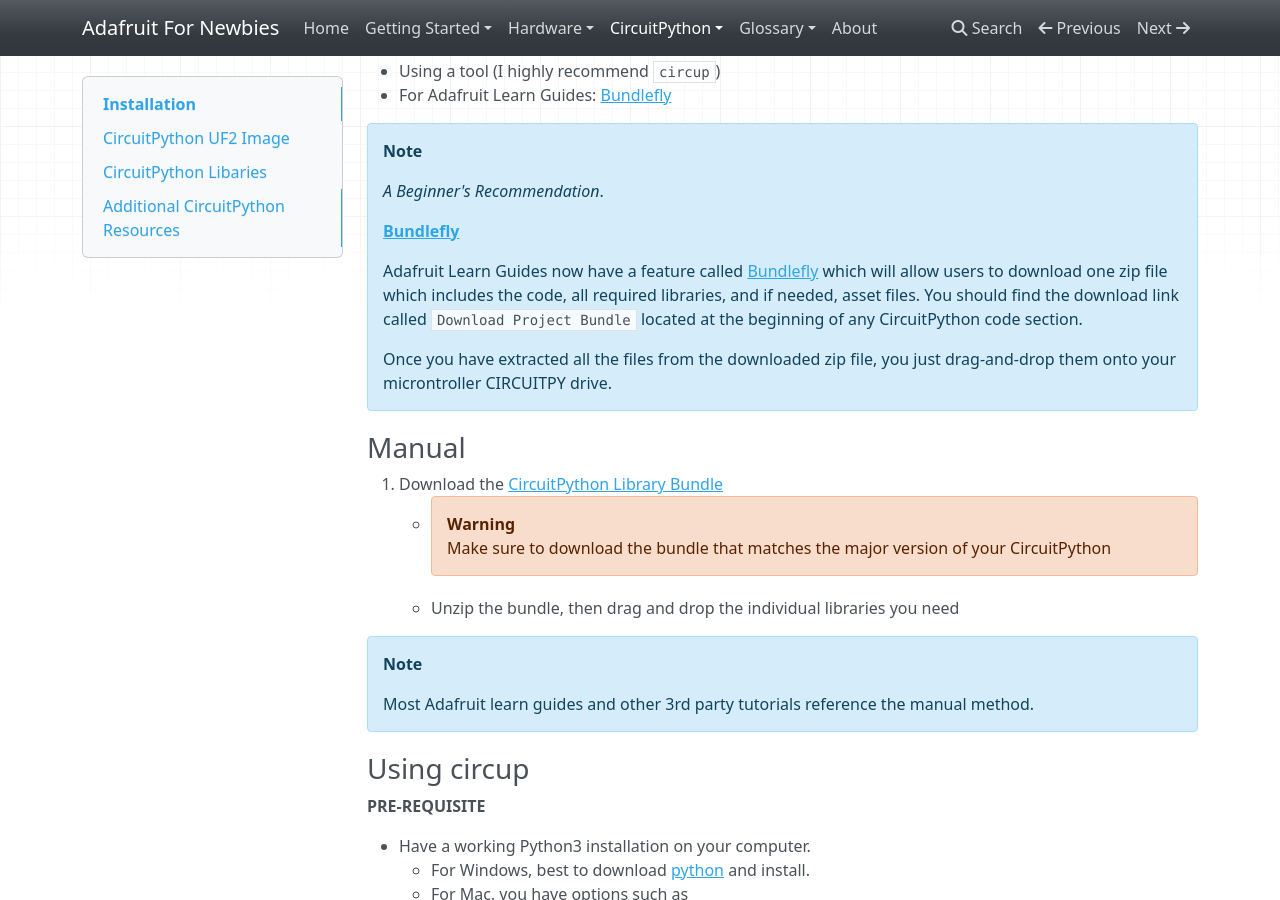
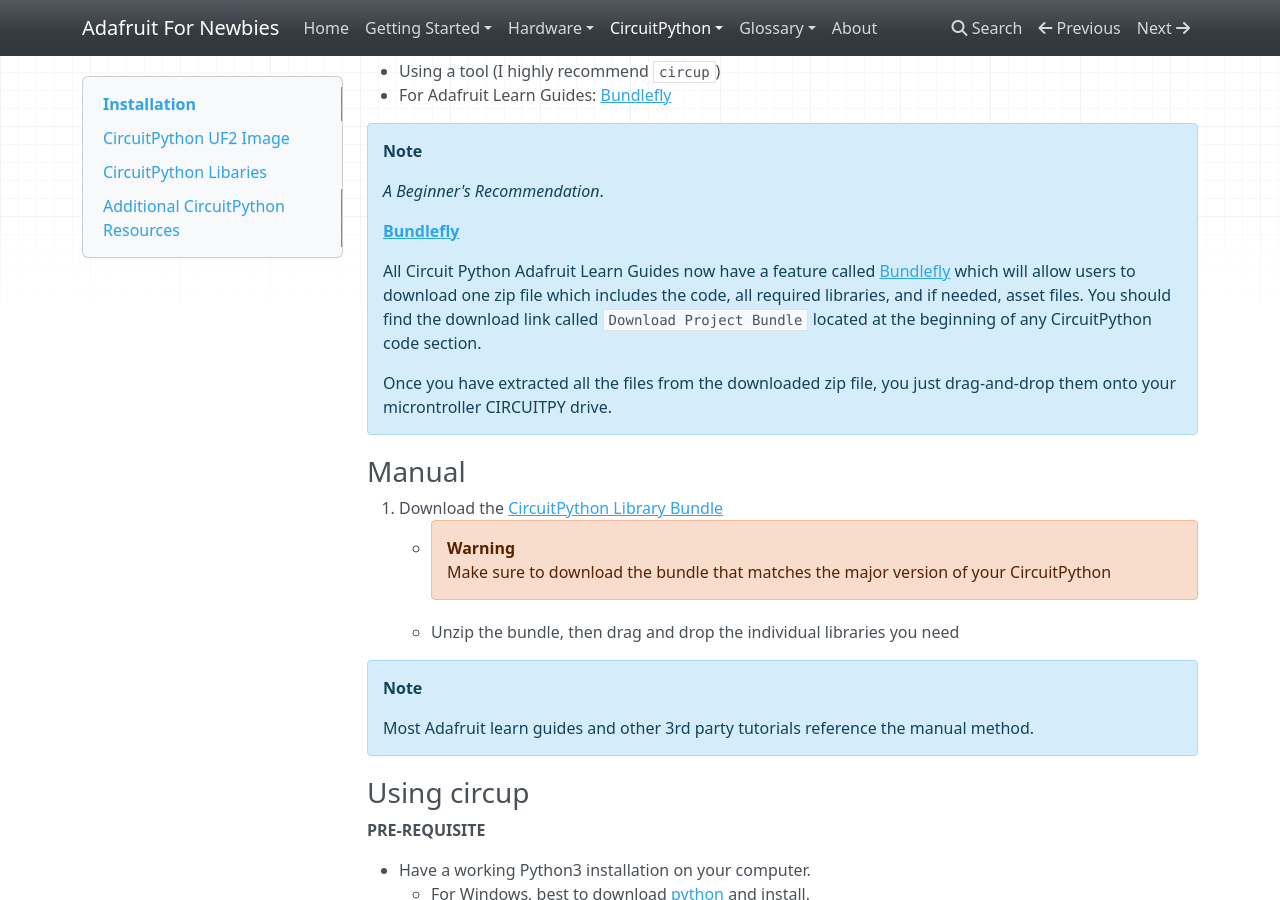
Before and after one commit to jliu70/adafruit.usedgoodies.com, an MkDocs documentation site: the page built from docs/circuitpython/installation.md, in a window 1280 px wide and 900 px high, scrolled down 1323 px. Built offline with MkDocs 1.6.1, drawn with Linux system fonts in a browser that asks for light colours; nearby versions of some CDN libraries.

Commit message:
update bundlefly page 2022-02-14

```diff
--- a/docs/circuitpython/installation.md
+++ b/docs/circuitpython/installation.md
@@ -50,14 +50,14 @@
 
 - Manual
 - Using a tool (I highly recommend `circup`)
-- For Adafruit Learn Guides:  [Bundlefly](https://blog.adafruit.com/2021/04/14/adafruitlearningsystem-weekly-update-project-bundle/)
+- For Adafruit Learn Guides:  [Bundlefly](../glossary/bundlefly.md)
 
 !!! note
     *A Beginner's Recommendation*.
 
-    **[Bundlefly](https://blog.adafruit.com/2021/04/14/adafruitlearningsystem-weekly-update-project-bundle/)**
+    **[Bundlefly](../glossary/bundlefly.md)**
 
-    Adafruit Learn Guides now have a feature called [Bundlefly](https://blog.adafruit.com/2021/04/14/adafruitlearningsystem-weekly-update-project-bundle/) which will allow users to download one zip file which includes the code, all required libraries, and if needed, asset files.
+    All Circuit Python Adafruit Learn Guides now have a feature called [Bundlefly](../glossary/bundlefly.md) which will allow users to download one zip file which includes the code, all required libraries, and if needed, asset files.
     You should find the download link called `Download Project Bundle` located at the beginning of any CircuitPython code section.
 
     Once you have extracted all the files from the downloaded zip file, you just drag-and-drop them onto your microntroller CIRCUITPY drive.
```
Also changed, not shown: docs/glossary/bundlefly.md (added, +25 -0 lines), docs/glossary/index.md (+1 -0 lines).
